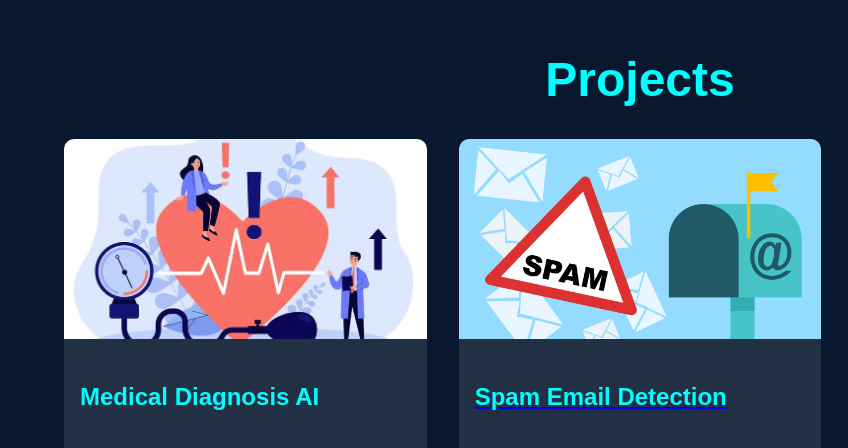
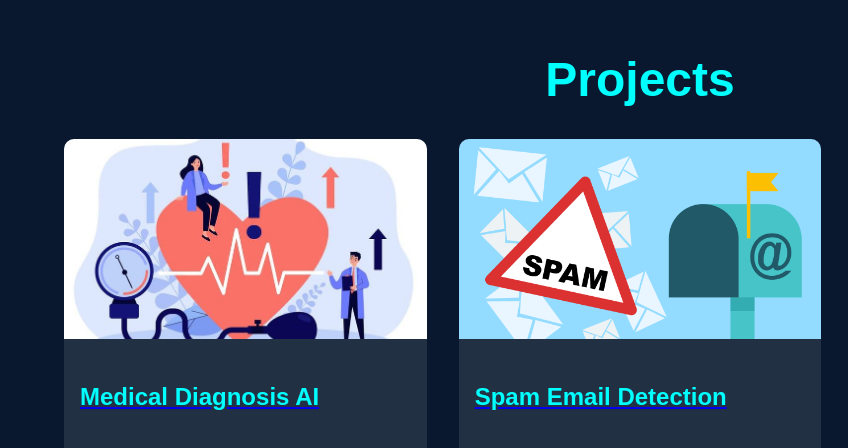
Before and after one commit to varunkm11/Portfolio, a plain HTML site: page index.html in a window 1280 px wide. Shown: the part 1820-2268 px from the top of the page, 0-848 px from the left. Drawn offline with nearby package versions, Linux system fonts and the light colour scheme; grey boxes are pictures that could not be loaded.

Commit message:
ADD navigation link to Medical Diagnosis App

```diff
--- a/index.html
+++ b/index.html
@@ -79,8 +79,10 @@
     <h2>Projects</h2>
     <div class="projects-grid">
       <div class="project-card">
-        <img src="images/portfolio/disease.jpg" alt="Medical Diagnosis AI - CNN-based system for medical image analysis">
-        <h3>Medical Diagnosis AI</h3>
+        <a href="https://github.com/varunkm11/Medical-Diagnosis-AI" target="_blank">
+          <img src="images/portfolio/disease.jpg" alt="Object Detection - YOLO-based model for object detection">
+          <h3>Medical Diagnosis AI</h3>
+      </a>
         <p>A convolutional neural network (CNN)-based system for medical image analysis, designed to assist in diagnostic processes.</p>
       </div>
       <div class="project-card">
@@ -96,7 +98,6 @@
         <a href="https://github.com/varunkm11/Object-Detection-System" target="_blank">
           <img src="images/portfolio/Object_Detection.png" alt="Object Detection - YOLO-based model for object detection">
       </a>
-    </a>
     <a href="https://github.com/varunkm11/Object-Detection-System" target="_blank">
       <h3>Object Detection Using YOLO</h3>
     </a>
```
